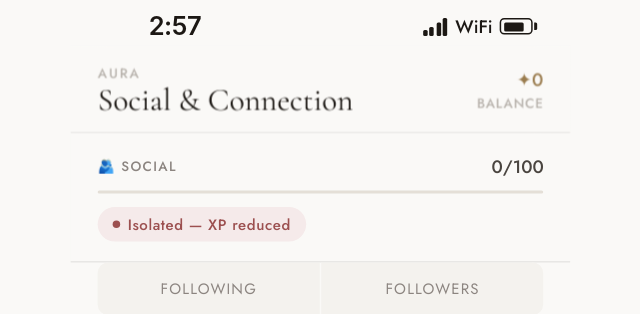
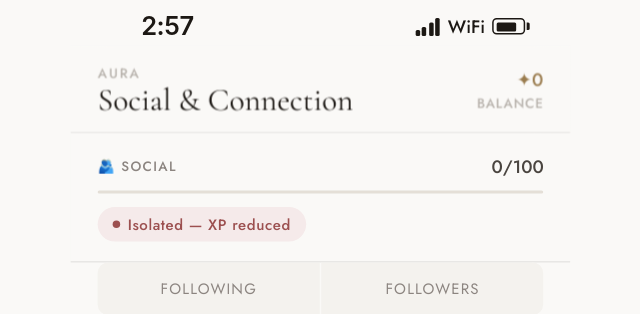
Before and after one commit to Kiralette/slhud, a FastAPI app: template app/templates/apps/aura.html in a window 1280 px wide. Shown: the top 314 px of the page, without its empty margins (319-959 px from the left). Run offline with FastAPI, Linux system fonts and the light colour scheme; the template is opened without the code that fills it, so the values that code supplies are empty.

Commit message:
Edit: margin-left 25px and margin-right 5px

```diff
--- a/app/templates/base.html
+++ b/app/templates/base.html
@@ -64,7 +64,7 @@
     /* ── Status bar ── */
     .base-status-bar {
       padding: 5px 22px 0px;
-      display: flex; justify-content: space-between; align-items: center; margin-left: 30px;
+      display: flex; justify-content: space-between; align-items: center; margin-left: 25px; margin-right: 5px;
     }
     .base-status-time {
       font-family: -apple-system, 'SF Pro Display', 'Helvetica Neue', sans-serif;
```
